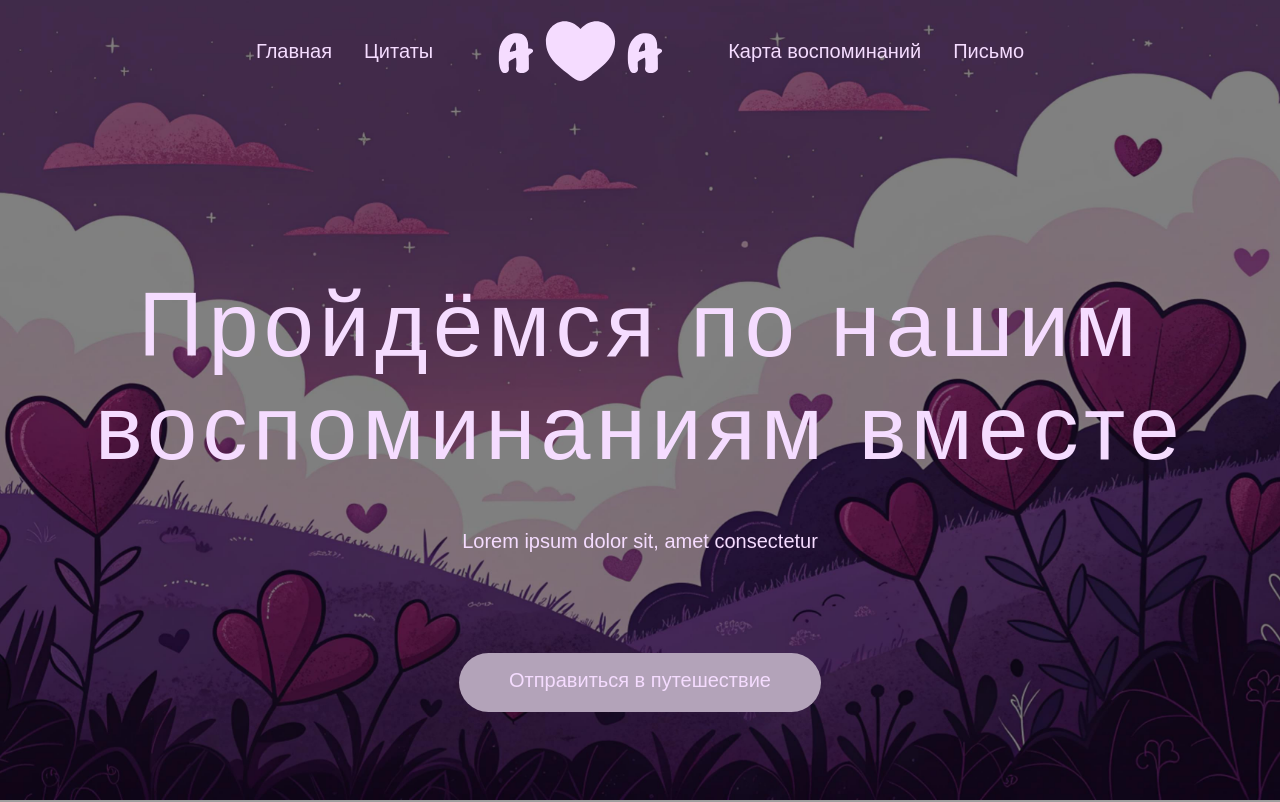
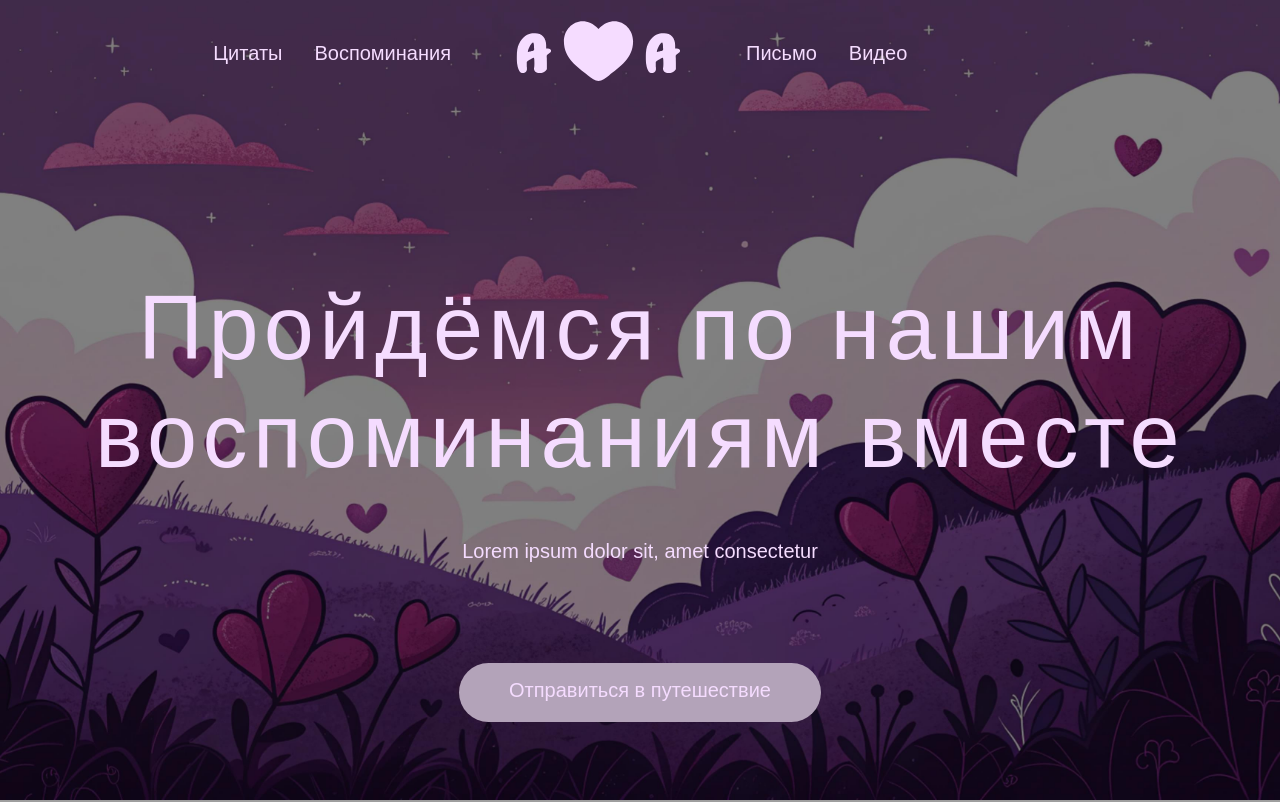
Before and after one commit to AmletixQ/memories-day, a React (Vite) app: page / in a window 1280 px wide. Shown: the top 802 px of the page. Built offline with nearby package versions, Linux system fonts and the light colour scheme; grey boxes are pictures that could not be loaded; a web font is replaced by a local one.

Commit message:
Some fixes

```diff
--- a/src/components/Header/Header.module.scss
+++ b/src/components/Header/Header.module.scss
@@ -15,14 +15,23 @@
 
   &__parts {
     display: flex;
-    justify-content: center;
     align-items: center;
     gap: 4rem;
+
+    :first-child {
+      justify-content: flex-end;
+    }
+
+    svg {
+      flex: 0 0 30%;
+    }
   }
 
   &__part {
     display: flex;
     gap: 2rem;
+
+    flex: 0 0 35%;
 
     a {
       text-decoration: none;
--- a/src/components/Header/Header.tsx
+++ b/src/components/Header/Header.tsx
@@ -17,18 +17,16 @@ const Header = () => {
   }, []);
 
   const first_anchors = [
-    { href: "#memories", text: "Главная" },
     { href: "#quote", text: "Цитаты" },
+    { href: "#timeline", text: "Воспоминания" },
   ];
   const second_anchors = [
-    { href: "#timeline", text: "Карта воспоминаний" },
     { href: "#love-letter", text: "Письмо" },
+    { href: "#video", text: "Видео" },
   ];
 
   return (
-    <header
-      className={styles.navigation + " " + (scrolled ? styles.blur : "")}
-    >
+    <header className={styles.navigation + " " + (scrolled ? styles.blur : "")}>
       <Container>
         <div className={styles.navigation__parts}>
           <div className={styles.navigation__part}>
@@ -38,7 +36,9 @@ const Header = () => {
               </a>
             ))}
           </div>
-          <AA />
+          <a href="#memories">
+            <AA />
+          </a>
           <div className={styles.navigation__part}>
             {second_anchors.map((anchor) => (
               <a key={anchor.href + anchor.text} href={anchor.href}>
--- a/src/components/Quote/Quote.module.scss
+++ b/src/components/Quote/Quote.module.scss
@@ -8,7 +8,5 @@
   & > p {
     font-size: var(--regular-size);
     color: var(--secondary-color);
-
-    line-height: 120%;
   }
 }
--- a/src/sections/LoveLetter/LoveLetter.module.scss
+++ b/src/sections/LoveLetter/LoveLetter.module.scss
@@ -3,7 +3,7 @@
   flex-direction: column;
   gap: 4rem;
 
-  padding: 150px 0;
+  padding: 150px 0 0 0;
 
   &__box {
     display: flex;
--- a/src/sections/MemoriesPage/MemoriesPage.module.scss
+++ b/src/sections/MemoriesPage/MemoriesPage.module.scss
@@ -57,6 +57,8 @@
     letter-spacing: 0.06em;
     text-align: center;
 
+    line-height: 120%;
+
     padding-top: 150px;
   }
 
--- a/src/sections/VideoSection/VideoSection.module.scss
+++ b/src/sections/VideoSection/VideoSection.module.scss
@@ -1,4 +1,5 @@
 .video {
+  padding-top: 150px;
   padding-bottom: 150px;
 
   &__title {
@@ -9,7 +10,6 @@
 
   &__container {
     padding-top: 5rem;
-
     display: flex;
     align-items: center;
     justify-content: center;
--- a/src/sections/VideoSection/VideoSection.tsx
+++ b/src/sections/VideoSection/VideoSection.tsx
@@ -5,7 +5,7 @@ import styles from "./VideoSection.module.scss";
 const VideoSection = () => {
   return (
     <Container>
-      <div className={styles.video}>
+      <div id="video" className={styles.video}>
         <h2 className={styles.video__title}>Видеообращение</h2>
         <div className={styles.video__container}>
           <ReactPlayer
```
